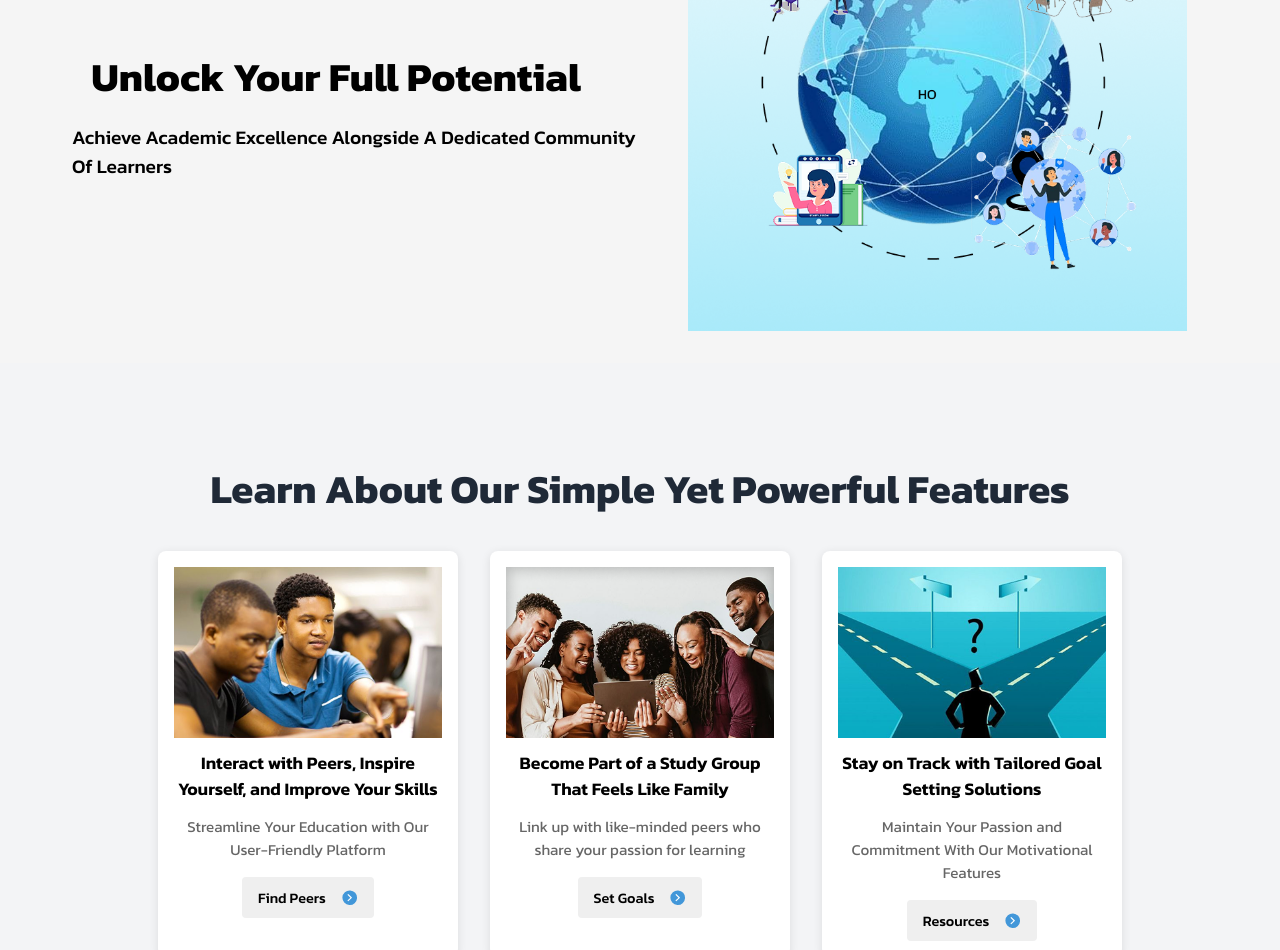
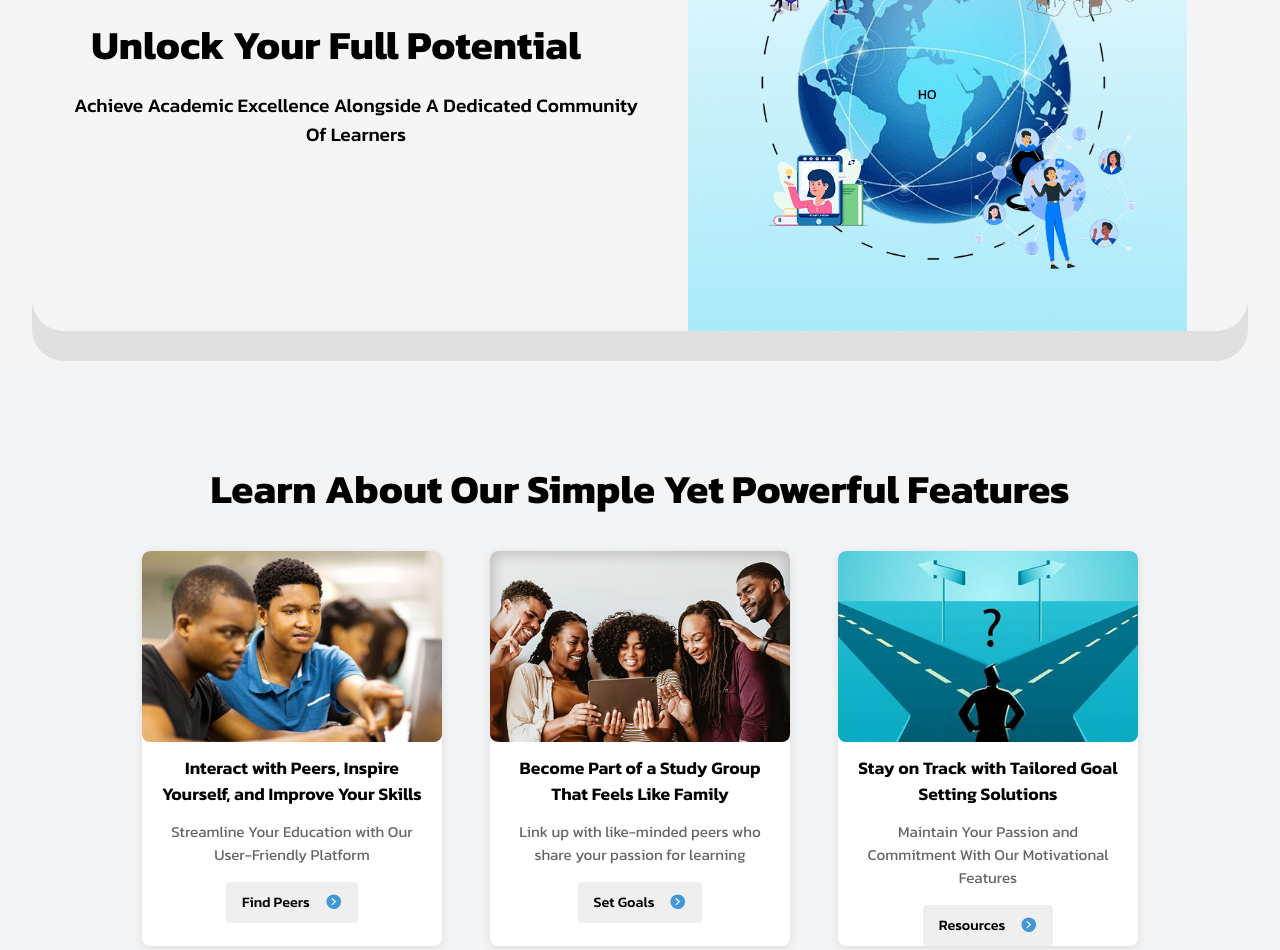
Before and after one commit to ZENith-95/Learnode, a React (Vite) app: page / in a window 1280 px wide. Shown: the part 280-1230 px from the top of the page. Built offline with nearby package versions, Linux system fonts and the light colour scheme.

Commit message:
landing page

```diff
--- a/src/pages/landing_page/Features.css
+++ b/src/pages/landing_page/Features.css
@@ -1,7 +1,12 @@
+h2{
+    color: black;
+    font-size: 2.5rem;
+}
+
 .showcase-cards {
   display: flex;
   justify-content: center;
-  gap: 2rem;
+  gap: 3rem;
   margin: 2rem auto;
   max-width: 1200px;
   padding: 0 1rem;
@@ -15,7 +20,6 @@
   box-shadow: 0 2px 10px rgba(0, 0, 0, 0.1);
   overflow: hidden;
   text-align: center;
-  padding: 1rem;
   display: flex;
   flex-direction: column;
   align-items: center;
@@ -26,6 +30,7 @@
   width: 100%;
   height: auto;
   display: block;
+  border-radius: .5rem;
 }
 
 /* Card Heading */
@@ -33,6 +38,7 @@
   font-size: 1.1rem;
   margin: 0.8rem 0;
   font-weight: 600;
+  padding: 0 1rem;
 }
 
 /* Card Paragraph */
@@ -40,6 +46,7 @@
   font-size: 0.95rem;
   margin-bottom: 1rem;
   color: #666;
+  padding: 0 1.5rem;
 }
 
 /* Card Button */
--- a/src/pages/landing_page/LandingPage.css
+++ b/src/pages/landing_page/LandingPage.css
@@ -36,6 +36,9 @@
   display: grid;
   grid-template-columns: repeat(2, 1fr);
   align-items: center;
+  /* border: 2px solid #000; */
+  border-radius: 2rem;
+  box-shadow: 0px 30px rgba(128, 128, 128, 0.185);
 }
 
 .hero-right-img {
@@ -62,14 +65,14 @@
 }
 
 .hero-left p {
-  text-align: left;
+  /* text-align: left; */
   font-size: 1.2rem;
   padding-left: 2.5rem;
   font-weight: 500;
 }
 
 .hero-header h2 {
-  padding-top: 4rem;
+  /* padding-top: 4rem; */
   font-size: 2.5rem;
   margin-bottom: 1rem;
   color: black;
```
